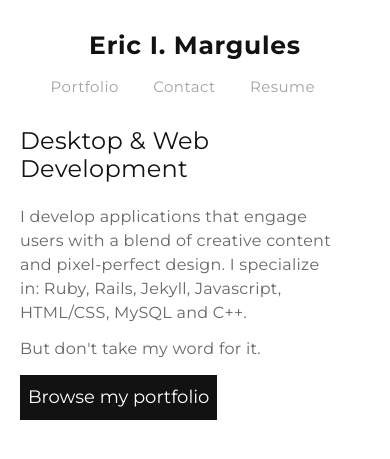
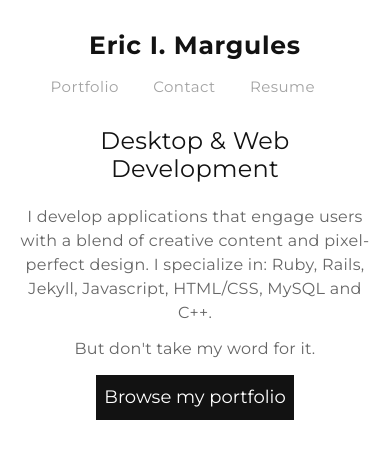
Before and after one commit to ericmargules/ericmargul.es, a Jekyll site: the page built from index.html, in a window 390 px wide. Shown: the top 459 px of the page. Built offline with Jekyll 4.4.1, drawn with Linux system fonts in a browser that asks for light colours.

Commit message:
fix mobile css

```diff
--- a/css/main.css
+++ b/css/main.css
@@ -449,7 +449,7 @@ h1 {
 
   .section_header li {
 
-  margin: 0 5% 10px 5%;
+     margin: 0 2.5% 10px 2.5%;
 
   }
 
@@ -470,6 +470,14 @@ h1 {
     transition-duration: 0s;
   }
 
+  .wrapper {
+    text-align: center;
+  }
+
+  #about_content p {
+    max-width: 100%
+  }
+
 }
 
 @media screen and (max-width:510px){
```
